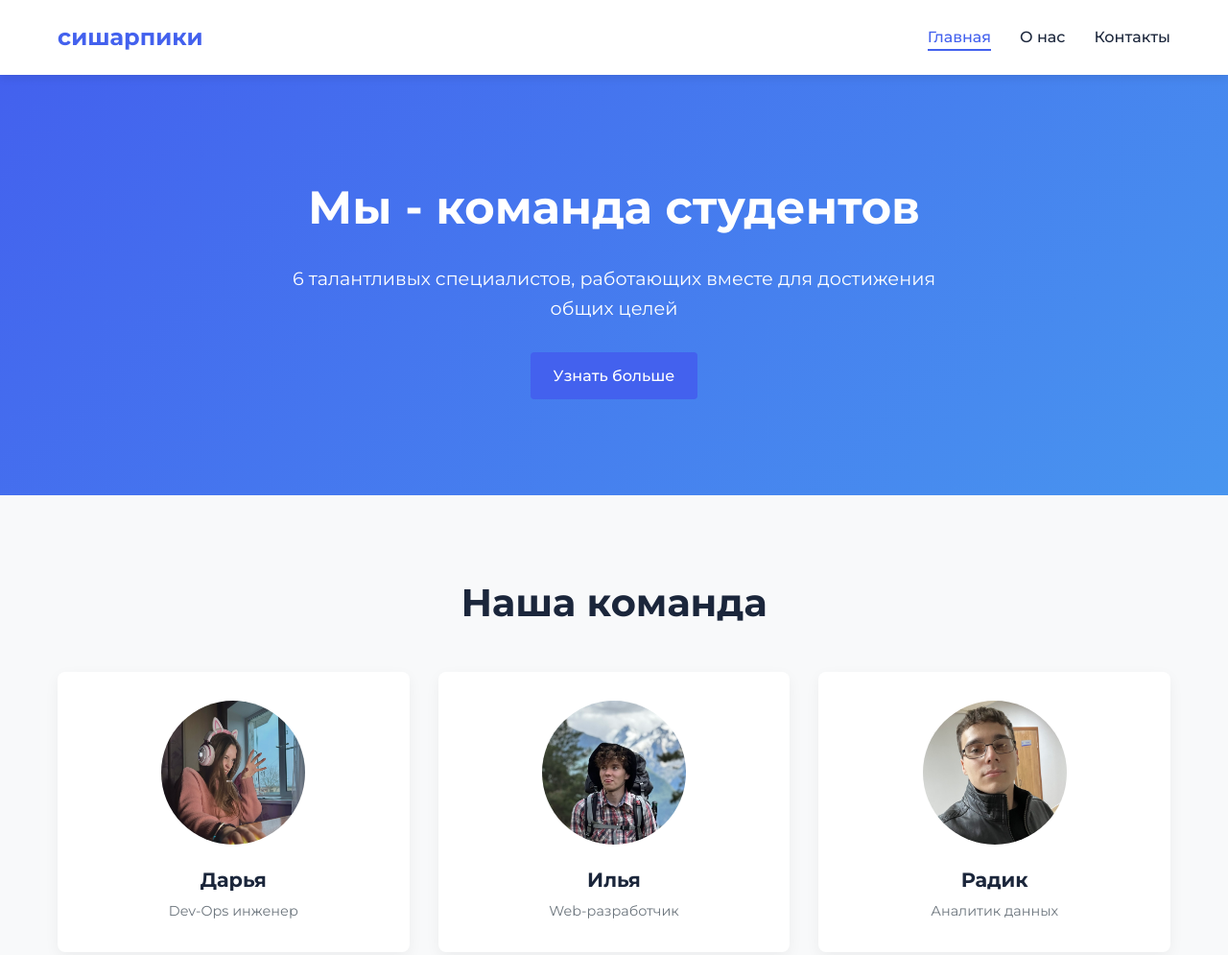
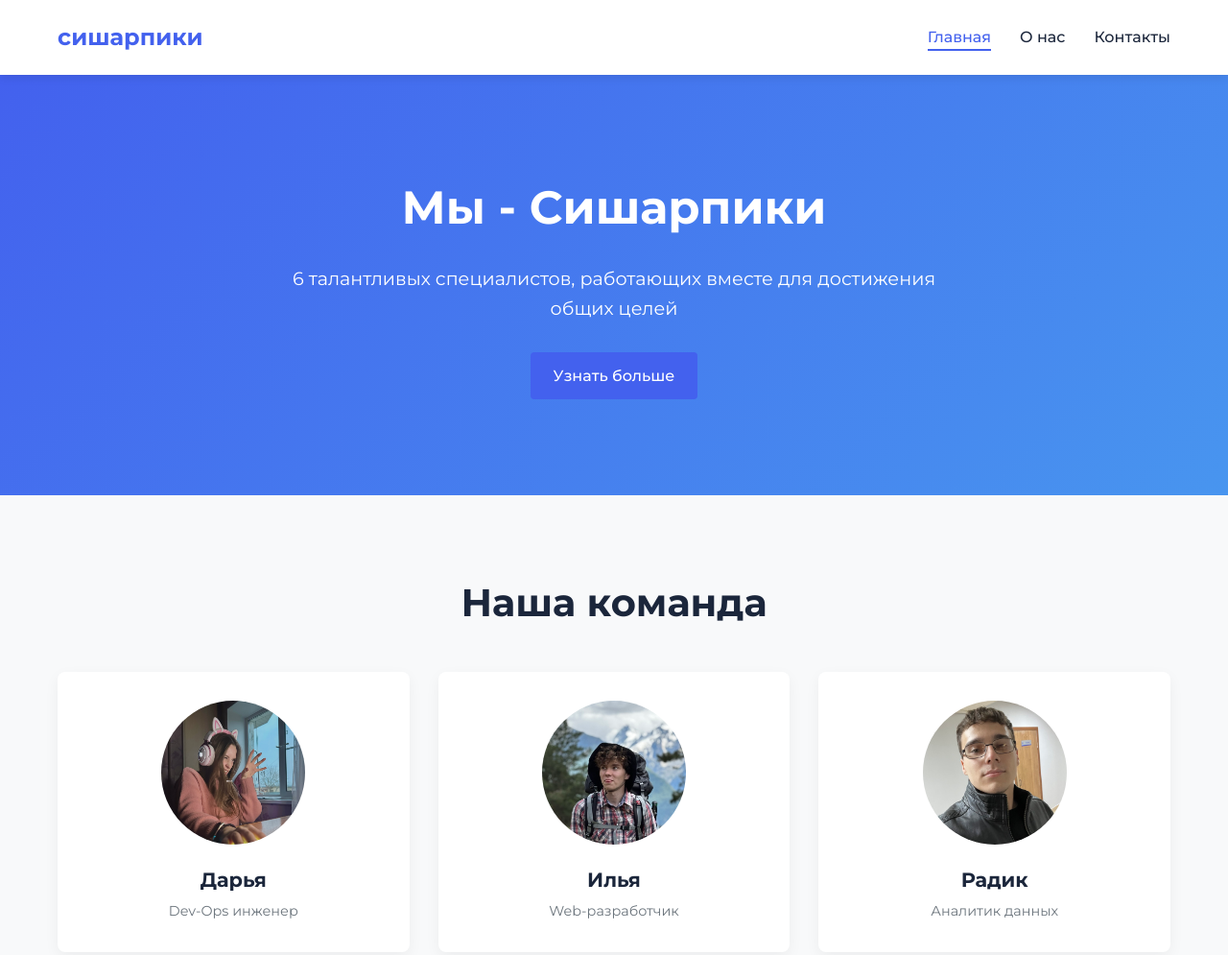
Before and after one commit to lurk3rx/devops-case-6, a plain HTML site: page index.html in a window 1280 px wide. Shown: the top 995 px of the page at 96% size. Drawn offline with Linux system fonts and the light colour scheme.

Commit message:
Rostelecom case 6

```diff
--- a/index.html
+++ b/index.html
@@ -31,7 +31,7 @@
     <main class="main">
         <section class="hero">
             <div class="container">
-                <h1 class="hero__title">Мы - команда студентов</h1>
+                <h1 class="hero__title">Мы - Сишарпики</h1>
                 <p class="hero__text">6 талантливых специалистов, работающих вместе для достижения общих целей</p>
                 <a href="about.html" class="btn">Узнать больше</a>
             </div>
```
